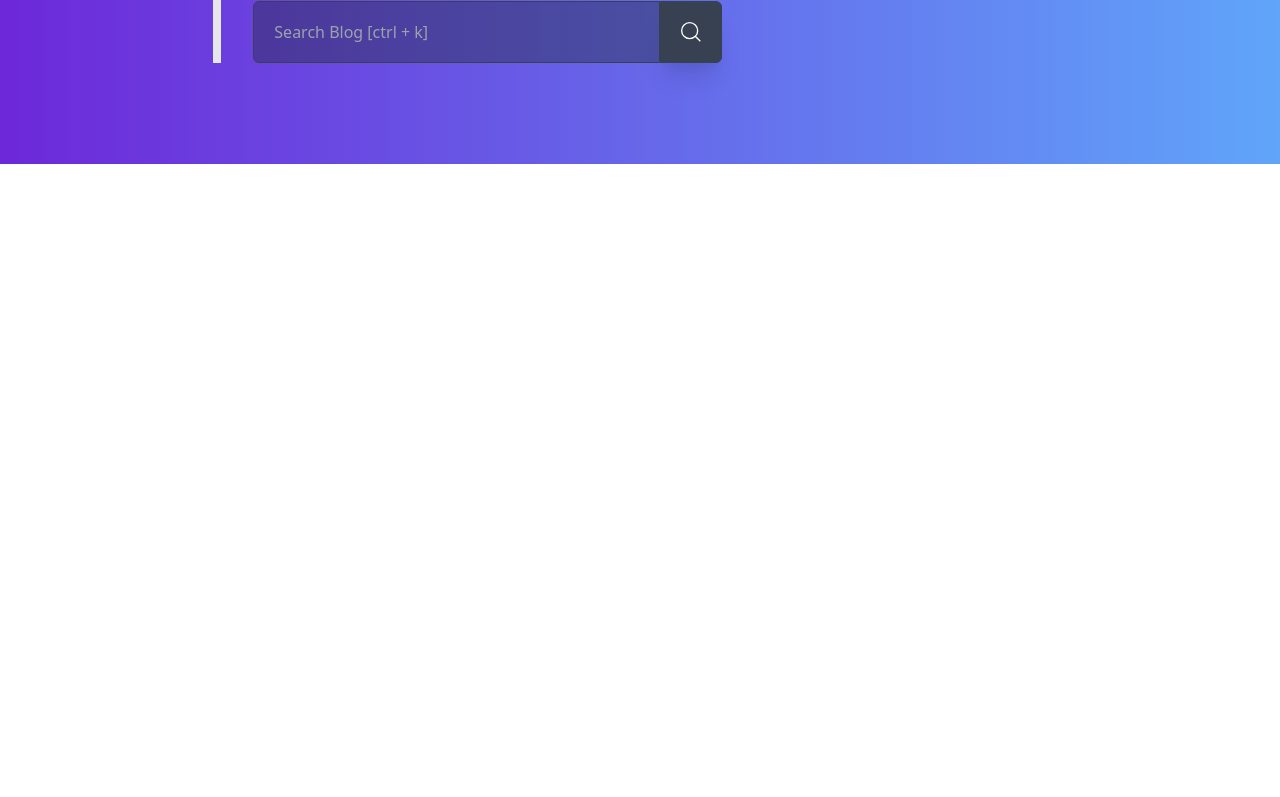
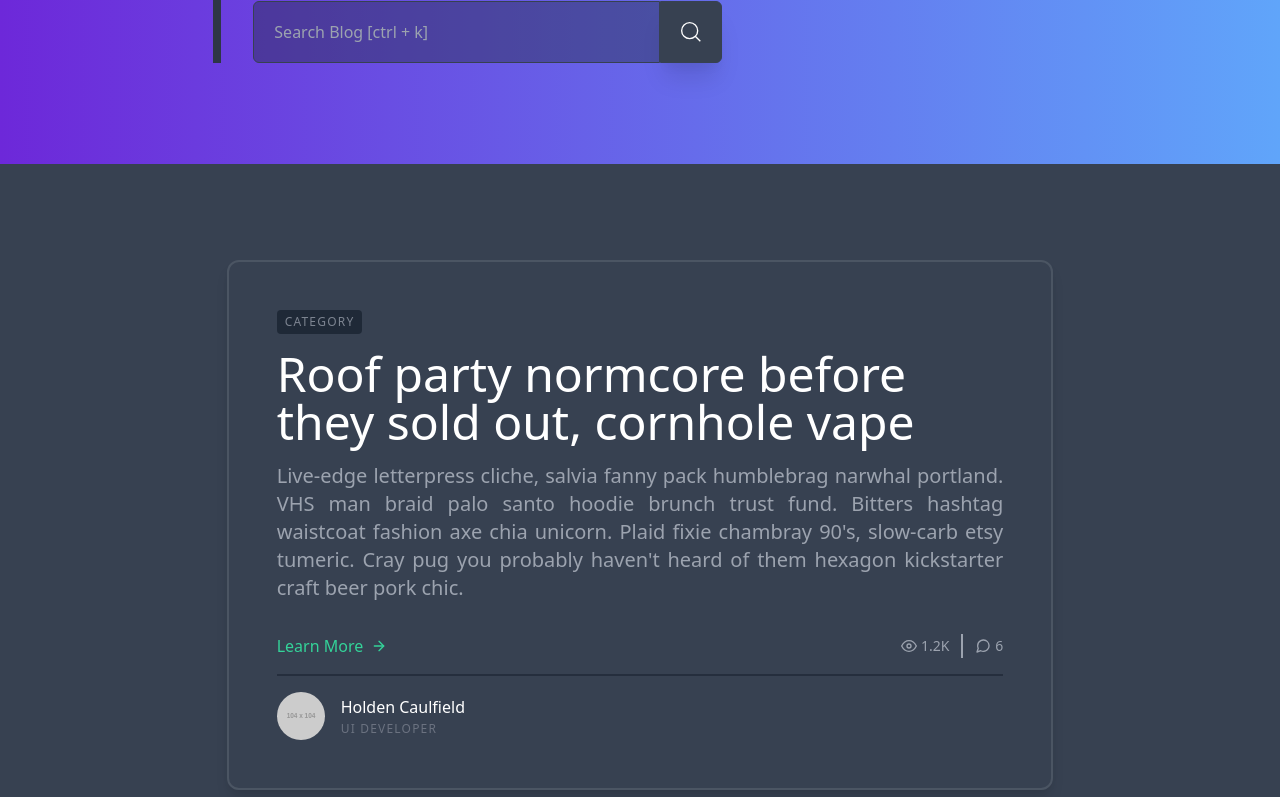
Before and after one commit to JanGoO-dev/ApnaWebTute-official, a Vue app: page / in a window 1280 px wide. Shown: the part 300-1097 px from the top of the page. Before the commit the page ends 800 px from the top, so only its background shows below. Built offline with nearby package versions, Linux system fonts and the light colour scheme.

Commit message:
Added Post Compunent to the Home/Welcome Page

```diff
--- a/index.html
+++ b/index.html
@@ -6,7 +6,7 @@
     <meta name="viewport" content="width=device-width, initial-scale=1.0" />
     <title>Vite App</title>
   </head>
-  <body>
+  <body class="bg-apna-light">
     <div id="app"></div>
     <script type="module" src="/src/main.js"></script>
   </body>
--- a/src/components/Hero/child-components/ApnaHeroText.vue
+++ b/src/components/Hero/child-components/ApnaHeroText.vue
@@ -1,6 +1,6 @@
 <template>
   <div
-    class="md:border-l-8 md:pl-8 border-0 pl-0 w-full md:w-2/3 flex flex-col md:justify-start justify-center absolute"
+    class="md:border-l-8 border-apna-dark md:pl-8 border-0 pl-0 w-full md:w-2/3 flex flex-col md:justify-start justify-center absolute"
   >
     <h1 class="sm:text-3xl text-2xl mb-6 md:text-left text-center text-white">
       <span>
--- a/src/components/Navbar/child-components/ApnaLogo.vue
+++ b/src/components/Navbar/child-components/ApnaLogo.vue
@@ -1,5 +1,5 @@
 <template>
-  <a class="flex title-font font-medium items-center text-white mb-4 md:mb-0">
+  <router-link to="/" class="flex title-font font-medium items-center text-white mb-4 md:mb-0">
     <svg
       xmlns="http://www.w3.org/2000/svg"
       xmlns:xlink="http://www.w3.org/1999/xlink"
@@ -20,5 +20,5 @@
       <span class="uppercase font-extrabold text-2xl">Apna</span>
       <span class="font-extralight text-md">WebTute</span>
     </span>
-  </a>
+  </router-link>
 </template>
--- /dev/null
+++ b/src/components/Post/ApnaPost.vue
@@ -0,0 +1,21 @@
+<template>
+  <section class="text-gray-400 bg-gray-700 body-font overflow-hidden">
+    <div class="container px-5 py-24 mx-auto">
+      <div class="flex flex-col">
+        <apna-post-body :currentIndex="index" v-for="(post, index) in 6" :key="index" />
+      </div>
+    </div>
+  </section>
+</template>
+
+<script>
+import ApnaPostBody from "./child-components/ApnaPostBody.vue";
+import { ref } from "vue";
+
+export default {
+  components: { ApnaPostBody },
+};
+</script>
+
+<style>
+</style>
--- /dev/null
+++ b/src/components/Post/child-components/ApnaPostBody.vue
@@ -0,0 +1,120 @@
+<template>
+  <div
+    @mouseover="detectHover(CI)"
+    @mouseleave="resetHover()"
+    class="p-12 xl:w-2/3 lg:w-5/6 md:w-full xl:hover:w-full flex flex-col items-start mx-auto rounded-xl border-2 border-gray-600 mb-6 shadow-lg"
+    :class="{ 'shadow-2xl': CI == HI }"
+  >
+    <span
+      class="inline-block py-1 px-2 rounded bg-gray-800 text-gray-400 text-opacity-75 text-xs font-medium tracking-widest"
+      >CATEGORY</span
+    >
+    <h2
+      class="lg:text-5xl sm:text-4xl text-3xl font-medium text-white mt-4 mb-4 cursor-pointer hover:text-blue-500"
+    >
+      Roof party normcore before they sold out, cornhole vape
+    </h2>
+    <p class="leading-relaxed mb-8 md:text-xl sm:text-lg text-sm text-justify cursor-text">
+      Live-edge letterpress cliche, salvia fanny pack humblebrag narwhal
+      portland. VHS man braid palo santo hoodie brunch trust fund. Bitters
+      hashtag waistcoat fashion axe chia unicorn. Plaid fixie chambray 90's,
+      slow-carb etsy tumeric. Cray pug you probably haven't heard of them
+      hexagon kickstarter craft beer pork chic.
+    </p>
+    <div
+      class="flex items-center flex-wrap pb-4 mb-4 border-b-2 border-gray-800 border-opacity-75 mt-auto w-full"
+    >
+      <a class="text-green-400 inline-flex items-center"
+        >Learn More
+        <svg
+          class="w-4 h-4 ml-2"
+          viewBox="0 0 24 24"
+          stroke="currentColor"
+          stroke-width="2"
+          fill="none"
+          stroke-linecap="round"
+          stroke-linejoin="round"
+        >
+          <path d="M5 12h14"></path>
+          <path d="M12 5l7 7-7 7"></path>
+        </svg>
+      </a>
+      <span
+        class="text-gray-400 mr-3 inline-flex items-center ml-auto leading-none text-sm pr-3 py-1 border-r-2 border-gray-400"
+      >
+        <svg
+          class="w-4 h-4 mr-1"
+          stroke="currentColor"
+          stroke-width="2"
+          fill="none"
+          stroke-linecap="round"
+          stroke-linejoin="round"
+          viewBox="0 0 24 24"
+        >
+          <path d="M1 12s4-8 11-8 11 8 11 8-4 8-11 8-11-8-11-8z"></path>
+          <circle cx="12" cy="12" r="3"></circle></svg
+        >1.2K
+      </span>
+      <span class="text-gray-400 inline-flex items-center leading-none text-sm">
+        <svg
+          class="w-4 h-4 mr-1"
+          stroke="currentColor"
+          stroke-width="2"
+          fill="none"
+          stroke-linecap="round"
+          stroke-linejoin="round"
+          viewBox="0 0 24 24"
+        >
+          <path
+            d="M21 11.5a8.38 8.38 0 01-.9 3.8 8.5 8.5 0 01-7.6 4.7 8.38 8.38 0 01-3.8-.9L3 21l1.9-5.7a8.38 8.38 0 01-.9-3.8 8.5 8.5 0 014.7-7.6 8.38 8.38 0 013.8-.9h.5a8.48 8.48 0 018 8v.5z"
+          ></path></svg
+        >6
+      </span>
+    </div>
+    <a class="inline-flex items-center">
+      <img
+        alt="blog"
+        src="https://dummyimage.com/104x104"
+        class="w-12 h-12 rounded-full flex-shrink-0 object-cover object-center"
+      />
+      <span class="flex-grow flex flex-col pl-4">
+        <span class="title-font font-medium text-white">Holden Caulfield</span>
+        <span class="text-gray-500 text-xs tracking-widest mt-0.5"
+          >UI DEVELOPER</span
+        >
+      </span>
+    </a>
+  </div>
+</template>
+
+<script>
+import { ref } from "vue";
+
+export default {
+  props: {
+    currentIndex: Number,
+  },
+  setup(props) {
+    const CI = ref(props.currentIndex);
+    const HI = ref(-1);
+
+    function detectHover(index) {
+        HI.value = index;
+    }
+
+    function resetHover() {
+        HI.value = -1;
+    }
+
+    return {
+      CI,
+      HI,
+      detectHover,
+      resetHover
+    };
+  },
+};
+</script>
+
+<style>
+</style>
--- a/src/pages/ApnaHome.vue
+++ b/src/pages/ApnaHome.vue
@@ -1,12 +1,14 @@
 <template>
   <apna-hero />
+  <apna-post />
 </template>
 
 <script>
 import ApnaHero from "../components/Hero/ApnaHero.vue";
+import ApnaPost from "../components/Post/ApnaPost.vue";
 
 export default {
-  components: { ApnaHero },
+  components: { ApnaHero, ApnaPost },
 };
 </script>
 
--- a/tailwind.config.js
+++ b/tailwind.config.js
@@ -4,7 +4,10 @@ module.exports = {
   theme: {
     extend: {
       colors: {
-        "apna-dark": "#2E3647",
+        "apna": {
+          "dark": "#2E3647",
+          "light": "#363f53"
+        },
       }
     },
   },
```
